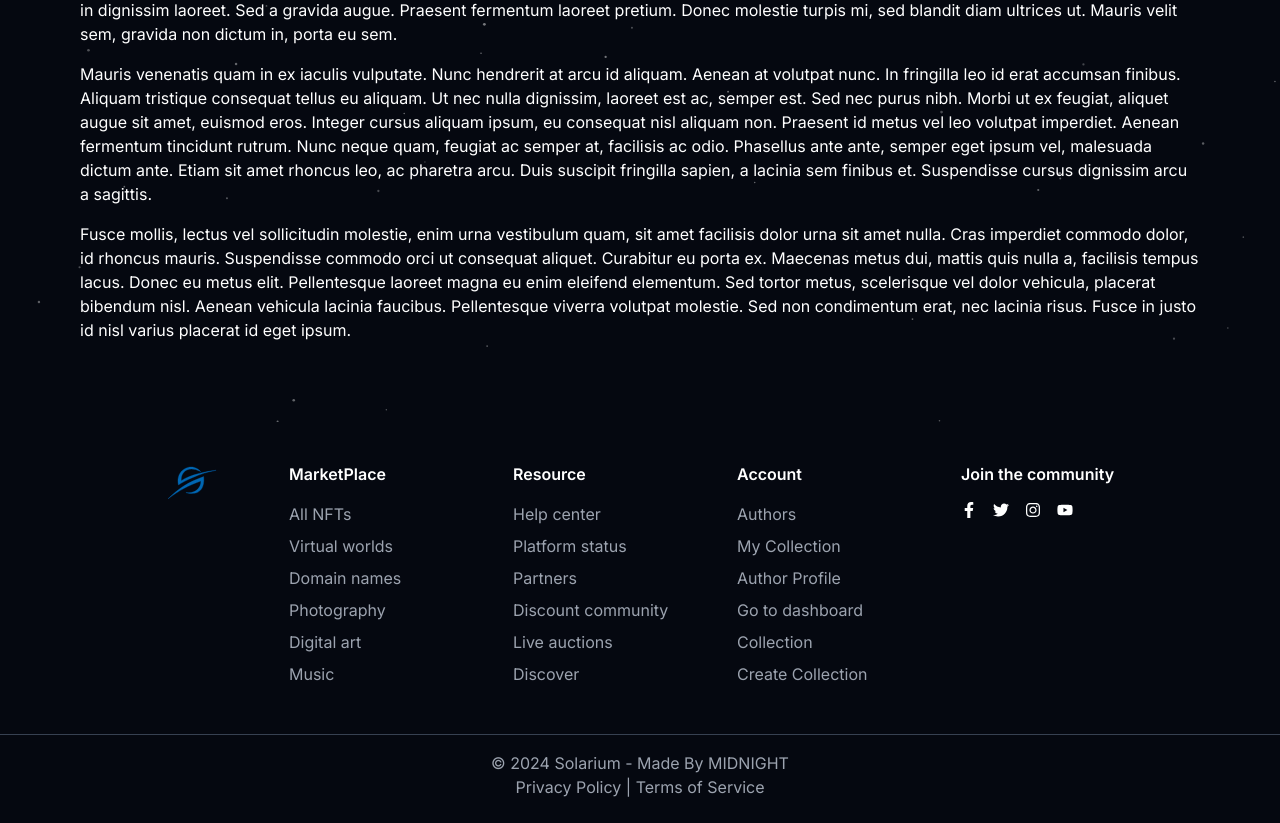
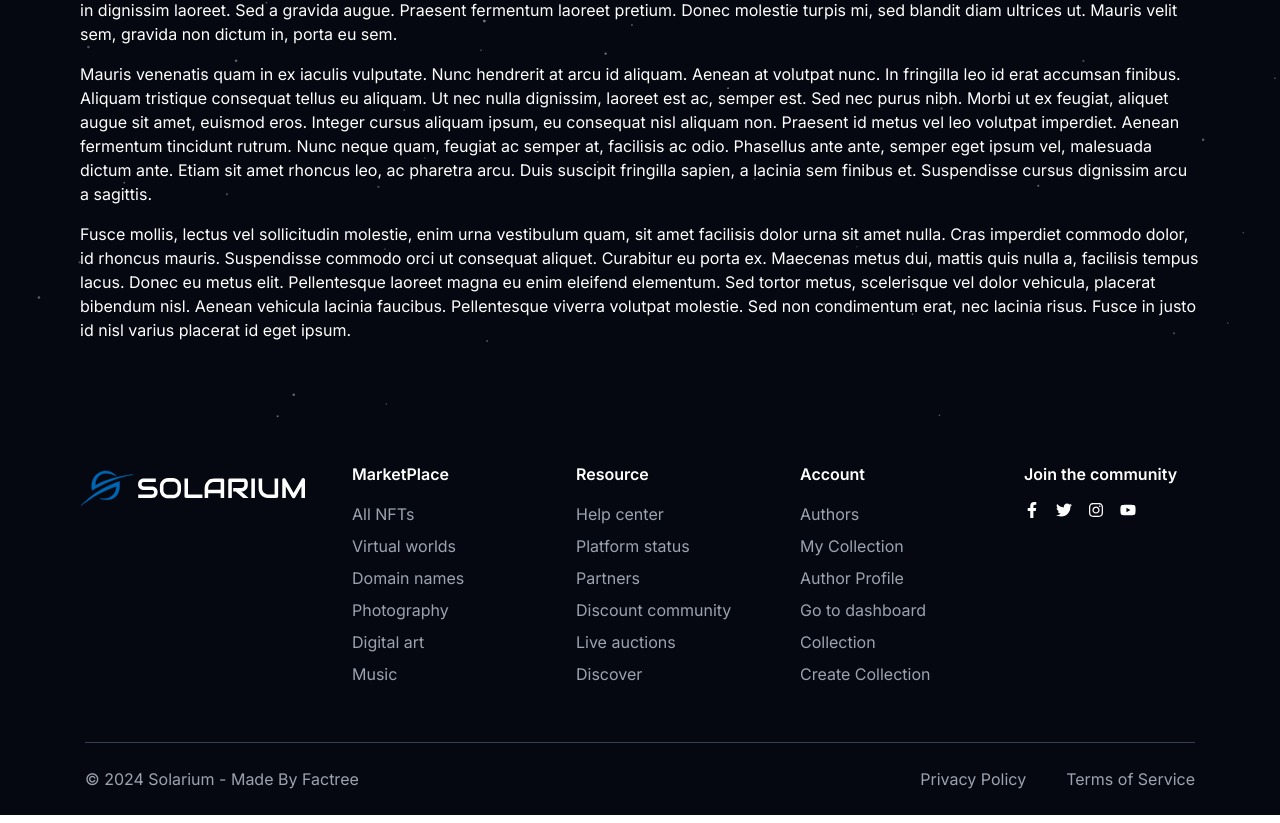
Before and after one commit to solariumwebnft/website, a Next.js app: page /privacy-policy in a window 1280 px wide. Shown: the part 462-1285 px from the top of the page. Built offline with nearby package versions, Linux system fonts and the light colour scheme.

Commit message:
feat: minor adjusts on footer

```diff
--- a/src/components/footer/footer.tsx
+++ b/src/components/footer/footer.tsx
@@ -5,9 +5,10 @@ import Link from "next/link";
 export const Footer = () => {
   return (
     <footer className="w-full bg-background py-6 text-white">
+      <div className="flex flex-col items-center">
         <div className="flex flex-col justify-center md:flex-row">
-        <div className="flex max-w-[1110px] flex-wrap justify-center gap-6 px-8">
           <FooterLogo />
+          <div className="flex max-w-[1110px] flex-wrap justify-center gap-6">
             {footerData.map((section, index) => (
               <div
                 key={index}
@@ -44,12 +45,16 @@ export const Footer = () => {
             ))}
           </div>
         </div>
-      <div className="mt-8 border-t border-gray-700 pt-4 text-center text-gray-400">
-        <p>© 2024 Solarium - Made By MIDNIGHT</p>
-        <p>
-          <Link href="/privacy-policy">Privacy Policy</Link> |{" "}
+        <div className="flex w-full max-w-[1110px] flex-col items-center pt-10 text-center text-gray-400">
+          <hr className="w-full border-gray-700 pt-6" />
+          <div className="flex w-full justify-between">
+            <p>© 2024 Solarium - Made By Factree</p>
+            <div className="flex gap-10">
+              <Link href="/privacy-policy">Privacy Policy</Link>
               <Link href="/terms-of-service">Terms of Service</Link>
-        </p>
+            </div>
+          </div>
+        </div>
       </div>
     </footer>
   );
--- a/src/data/footerLogo.tsx
+++ b/src/data/footerLogo.tsx
@@ -2,8 +2,13 @@ import Image from "next/image";
 
 export const FooterLogo = () => {
   return (
-    <div className="px-12 py-5">
-      <Image src="/logo.svg" height={50} width={50} alt="Flowbite Logo" />
+    <div className="ml-6 mr-11 py-6">
+      <Image
+        src="/footer-logo.svg"
+        height={36}
+        width={228}
+        alt="Solarium Logo"
+      />
     </div>
   );
 };
```
Also changed, not shown: public/footer-logo.svg (added). Lines whose indentation alone changed are shown as unchanged.
